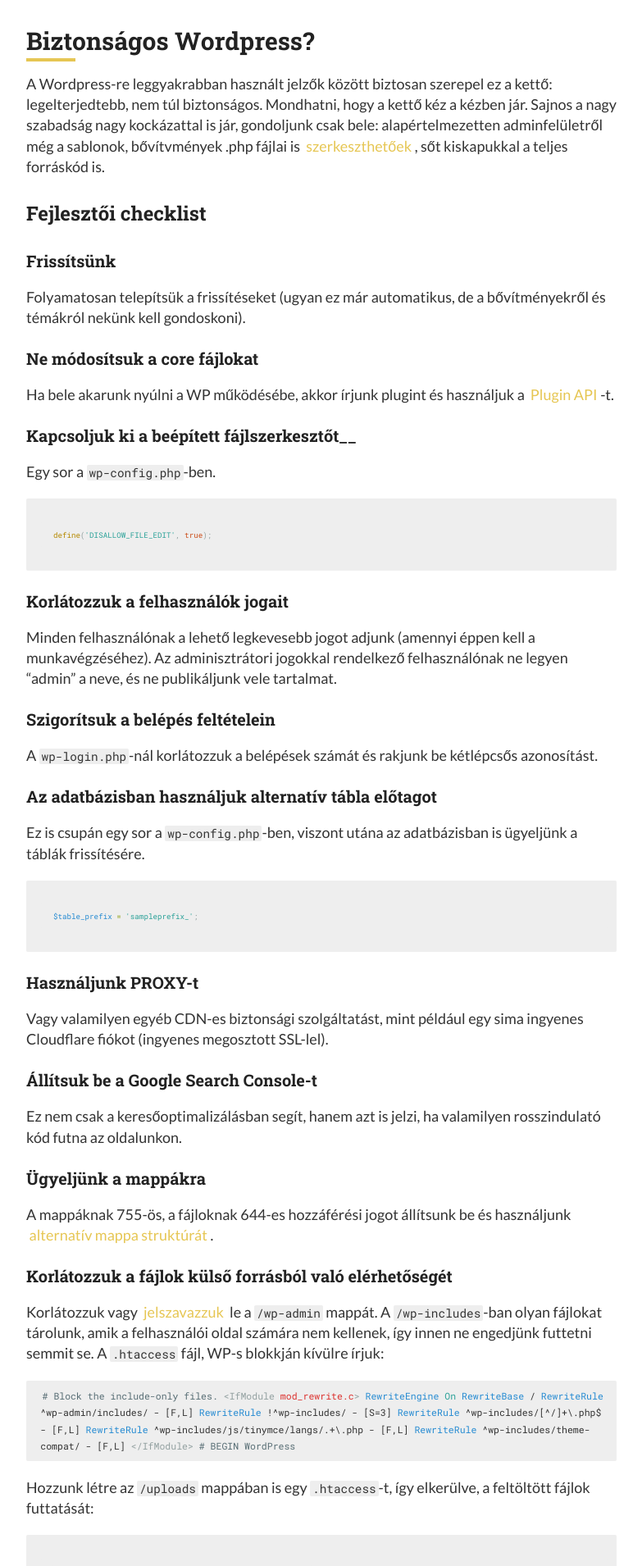
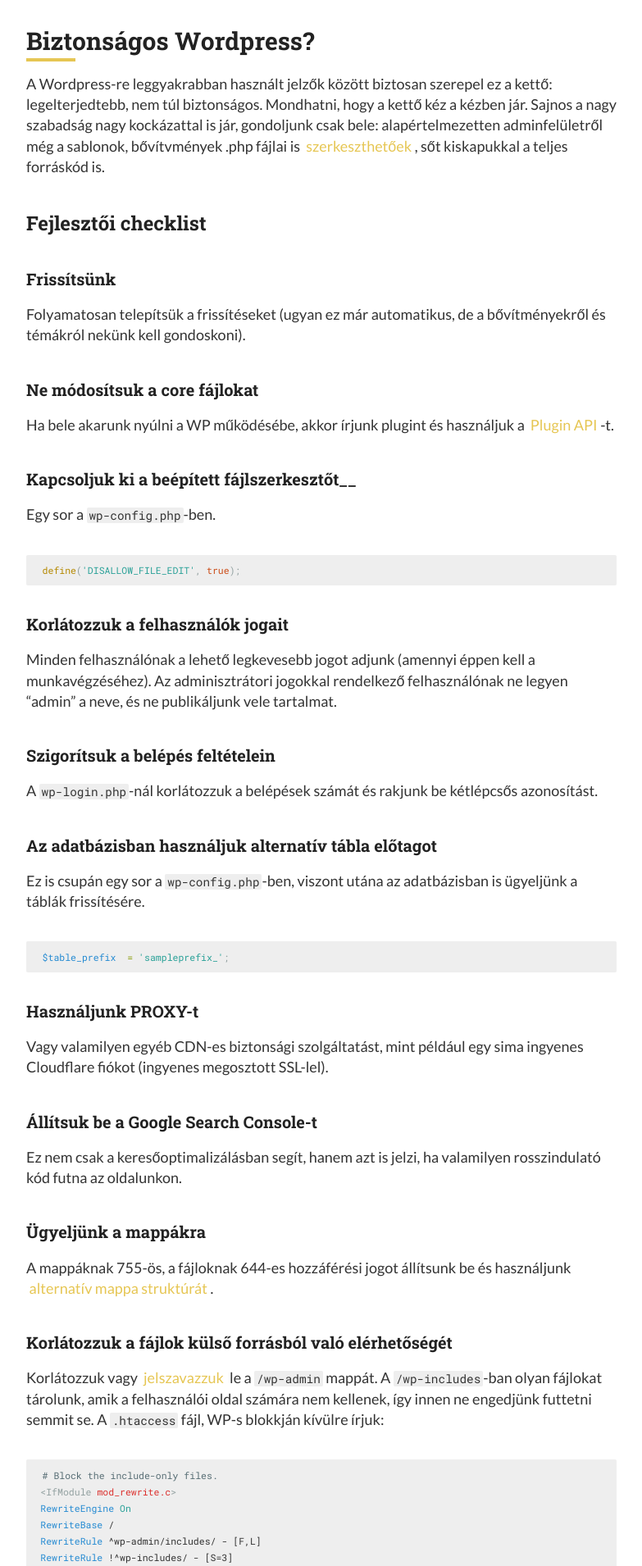
Before and after one commit to lszabolcs/lszabolcs.github.io, a Jekyll site: the page built from _posts/2017-6-02-Biztonsagos-Wordpress.md, in a window 1280 px wide. Shown: the part 336-2246 px from the top of the page at 82% size, without its empty margins (248-1031 px from the left). Built offline with Jekyll 4.4.1, drawn with Linux system fonts in a browser that asks for light colours; comment, search, counter and statistics services are not loaded; some of the changed text lies outside the part shown.

Commit message:
headgins, p, highlighter fix

```diff
--- a/_posts/2017-6-02-Biztonsagos-Wordpress.md
+++ b/_posts/2017-6-02-Biztonsagos-Wordpress.md
@@ -17,9 +17,9 @@
 
 ### Kapcsoljuk ki a beépített fájlszerkesztőt__
 Egy sor a `wp-config.php`-ben.
-~~~ php
+{% highlight php %}
 define('DISALLOW_FILE_EDIT', true);
-~~~
+{% endhighlight %}
 
 
 ### Korlátozzuk a felhasználók jogait
@@ -32,9 +32,9 @@
 
 ### Az adatbázisban használjuk alternatív tábla előtagot
 Ez is csupán egy sor a `wp-config.php`-ben, viszont utána az adatbázisban is ügyeljünk a táblák frissítésére.
-~~~ php
+{% highlight php %}
 $table_prefix  = 'sampleprefix_';
-~~~
+{% endhighlight %}
 
 
 ### Használjunk PROXY-t
@@ -66,12 +66,12 @@
 {% endhighlight %}
 
 Hozzunk létre az `/uploads` mappában is egy `.htaccess`-t, így elkerülve, a feltöltött fájlok futtatását:
-~~~
+{% highlight apache %}
 # Kill PHP Execution
 <Files *.php>
 deny from all
 </Files>
-~~~
+{% endhighlight %}
 
 
 ### Válogassuk meg a bővítményeket és témákat
--- a/_sass/_highlights.scss
+++ b/_sass/_highlights.scss
@@ -6,10 +6,6 @@
     margin: 20px 0 20px 0;
     overflow: scroll;
     font-size: 0.8em;
-
-    code {
-        white-space: normal;
-    }
 }
 
 code {
--- a/style.scss
+++ b/style.scss
@@ -37,7 +37,7 @@
     font-weight: bold;
 
     line-height: 1.7;
-    margin: 1em 0 15px;
+    margin: 1.5em 0 0.5em 0;
     padding: 0;
 
     @include mobile {
@@ -63,7 +63,7 @@
 }
 
 p {
-    margin: 15px 0;
+    margin: 0.8em 0 2em 0;
 }
 
 a {
```
